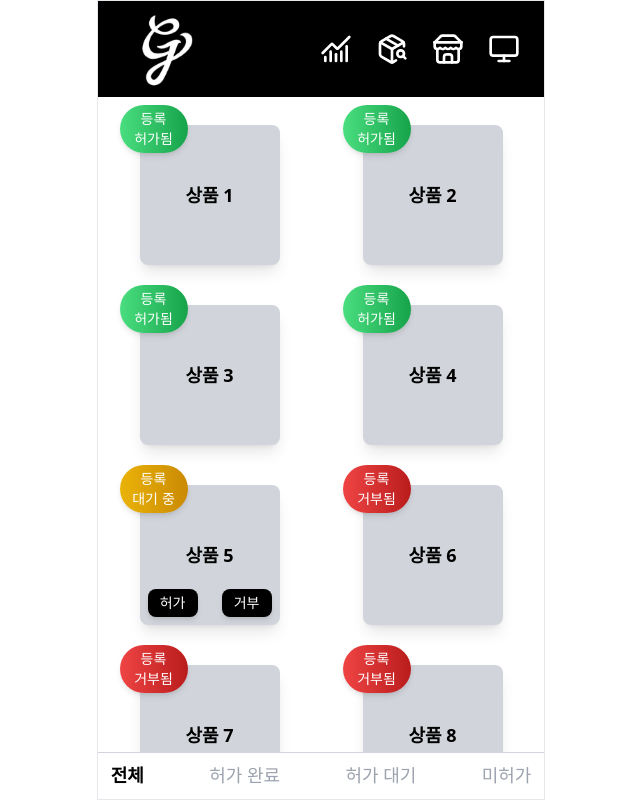
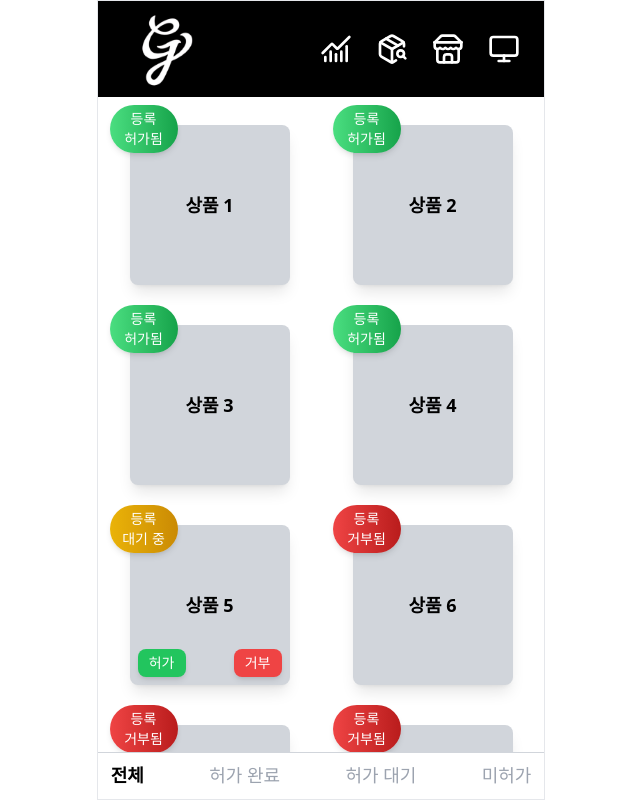
Before and after one commit to teamGrowup/fd_grow, a Next.js app in the folder src/app/admin/: page /product in a window 1280 px wide. Shown: the whole page, without its empty margins (319-959 px from the left). Built offline with nearby package versions, Linux system fonts and the light colour scheme.

Commit message:
style(MultiItem.tsx) : px 단위를 rem 단위로 수정

```diff
--- a/src/app/admin/src/components/MultiItem.tsx
+++ b/src/app/admin/src/components/MultiItem.tsx
@@ -2,9 +2,7 @@
 
 import React from "react";
 import { Button } from "@/packages/ui/src";
-
 import { useRouter } from "next/navigation";
-
 import useRequestAction from "../hooks/useRequestAction";
 
 interface ItemPropsType {
@@ -15,7 +13,6 @@ interface ItemPropsType {
 
 const MultiItem: React.FC<ItemPropsType> = ({ category, id, isApproved }) => {
   const router = useRouter();
-
   const { handleAction } = useRequestAction(`${category}-requests`, id);
 
   const backgroundColor =
@@ -50,11 +47,11 @@ const MultiItem: React.FC<ItemPropsType> = ({ category, id, isApproved }) => {
 
   return (
     <div
-      className="min-w-[140px] min-h-[140px] bg-gray-300 rounded-lg shadow-lg relative mb-10 transition-transform transform hover:scale-105"
+      className="min-w-[10rem] min-h-[10rem] bg-gray-300 rounded-lg shadow-lg relative mb-10 transition-transform transform hover:scale-105"
       onClick={handleClick}
     >
       <div
-        className={`min-w-[68px] min-h-[48px] text-sm absolute z-10 ${backgroundColor} rounded-full text-white -top-5 -left-5 text-center py-1 shadow-md`}
+        className={`min-w-[4.25rem] min-h-[3rem] text-sm absolute z-10 ${backgroundColor} rounded-full text-white -top-5 -left-5 text-center py-1 shadow-md`}
       >
         등록
         <br />
@@ -68,13 +65,13 @@ const MultiItem: React.FC<ItemPropsType> = ({ category, id, isApproved }) => {
       {isApproved === null && (
         <>
           <Button
-            className="absolute bg-black text-white rounded-lg bottom-2 left-2 min-w-[50px] min-h-[28px] max-w-[50px] max-h-[28px] flex items-center justify-center shadow-md hover:bg-gray-800"
+            className="absolute bg-green-500 text-white rounded-lg bottom-2 left-2 min-w-[3rem] min-h-[1.75rem] max-w-[3rem] max-h-[1.75rem] flex items-center justify-center shadow-md hover:bg-green-700"
             onClick={() => handleAction("approve")}
           >
             허가
           </Button>
           <Button
-            className="absolute bg-black text-white rounded-lg bottom-2 right-2 min-w-[50px] min-h-[28px] max-w-[50px] max-h-[28px] flex items-center justify-center shadow-md hover:bg-gray-800"
+            className="absolute bg-red-500 text-white rounded-lg bottom-2 right-2 min-w-[3rem] min-h-[1.75rem] max-w-[3rem] max-h-[1.75rem] flex items-center justify-center shadow-md hover:bg-red-700"
             onClick={() => handleAction("deny")}
           >
             거부
```
